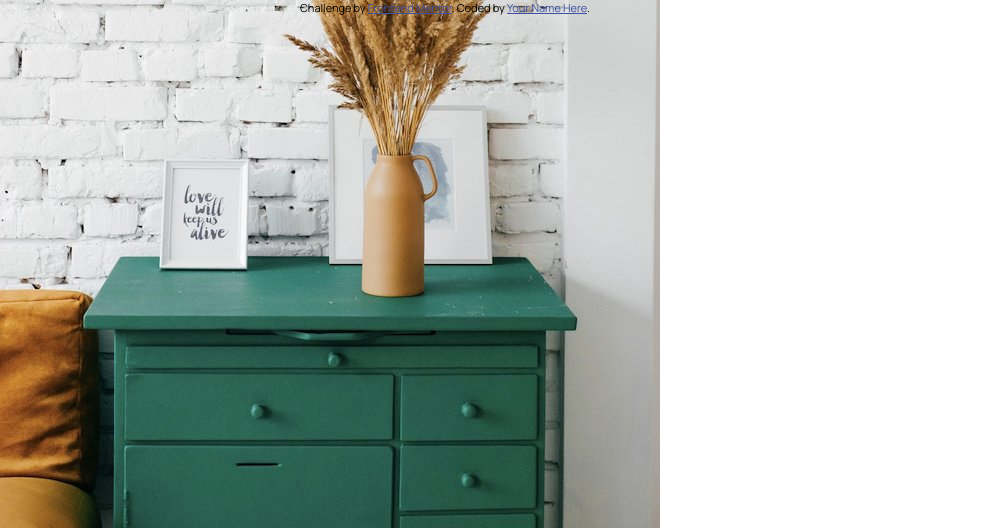
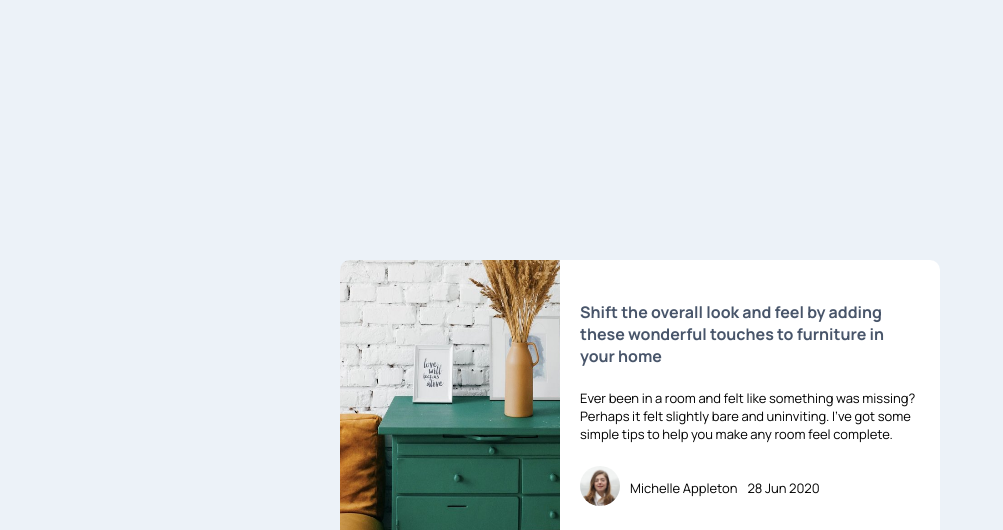
Before and after one commit to aufalfirdausi/learning-javasctipt-article-preview-component-master, a website: page index.html in a window 1280 px wide. Shown: the top 530 px of the page, without its empty margins (0-1003 px from the left). Drawn offline with Linux system fonts and the light colour scheme.

Commit message:
in profile

```diff
--- a/index.html
+++ b/index.html
@@ -10,26 +10,27 @@
 
   <!-- Feel free to remove these styles or customise in your own stylesheet 👍 -->
   <style>
-    .attribution { font-size: 11px; text-align: center; }
-    .attribution a { color: hsl(228, 45%, 44%); }
+
   </style>
 </head>
 <body>
   <div class="container">
     <div class="left-img"><img src="drawers.jpg" alt=""></div>
     <div class="right-core">
-  <h2>Shift the overall look and feel by adding these wonderful
-  touches to furniture in your home</h2>
+  <h4>Shift the overall look and feel by adding these wonderful
+  touches to furniture in your home</h4>
 
   <p>Ever been in a room and felt like something was missing? Perhaps
   it felt slightly bare and uninviting. I’ve got some simple tips
   to help you make any room feel complete.</p>
 
-  <img src="avatar-michelle.jpg" alt="">
+  <div class="prof">
+  <img src="avatar-michelle.jpg" class="ava" alt="">
   <p>Michelle Appleton</p>
   <p>28 Jun 2020</p>
+  </div>
 
-
+  <div class="share">
   <p>Share</p>
   <img src="icon-share.svg" alt="">
   <img src="icon-facebook.svg" alt="">
@@ -37,10 +38,11 @@
   <img src="icon-pinterest.svg" alt="">
   </div>
   </div>
+  </div>
 
-  <div class="attribution">
+  <!-- <div class="attribution">
     Challenge by <a href="https://www.frontendmentor.io?ref=challenge" target="_blank">Frontend Mentor</a>.
     Coded by <a href="#">Your Name Here</a>.
-  </div>
+  </div> -->
 </body>
 </html>
--- a/index.scss
+++ b/index.scss
@@ -1,12 +1,75 @@
 @import url('https://fonts.googleapis.com/css2?family=Manrope:wght@200..800&family=Noto+Sans:ital,wdth,wght@0,62.5..100,100..900;1,62.5..100,100..900&family=Poppins:ital,wght@0,300;0,400;0,500;0,600;1,700&family=Raleway:wght@100..900&display=swap');
+
+// color variables
+$very-light-grayish-blue: hsl(217, 19%, 35%);
+$Desaturated-Dark-Blue: hsl(214, 17%, 51%);
+$Grayish-Blue : hsl(212, 23%, 69%);
+$Light-Grayish-Blue: hsl(210, 46%, 95%);
 
 body {
     font-family: 'Manrope';
     padding: 0;
     margin: 0;
+    height: 100vh;
+    width: 100vw;
     display: flex;
+    justify-content: center;
+    align-items: center;
+    background-color: $Light-Grayish-Blue;
+
     .container {
-        max-height: 300px;
-        max-width: 300px;
+        width: 600px;
+        height: 280px;
+        display: inline-flex;
+        position: relative;
+
+        .left-img img {
+
+            width: 300px;
+            height: 280px;
+            border-radius: 10px 0 0 10px;
+            position: absolute;
+            z-index: 1;
+        }
+
+        .right-core {
+            box-sizing: border-box;
+            width: 380px;
+            height: 280px;
+            padding: 20px;
+            background-color: white;
+            border-radius: 0 10px 10px 0;
+            flex-wrap: nowrap;
+            position: absolute;
+            z-index: 2;
+            right: 0;
+
+            h4 {
+              color: $very-light-grayish-blue;
+            }
+
+            p {
+                font-size: 13px;
+                padding-bottom: 10px;
+            }
+
+            .prof {
+                display: flex;
+                margin-right: auto;
+                gap: 10px;
+                .ava {
+                    width: 40px;
+                    height: 40px;
+                    border-radius: 50%;
+                }
+                p {
+
+                }
+            }
+        }
+    }
+
+    .attribution { font-size: 11px; text-align: center;
+     a { color: hsl(228, 45%, 44%); }
     }
 }
```
Also changed, not shown: style-guide.md (+3 -3 lines), css/index.css, index.css (deleted), 1 other file.
